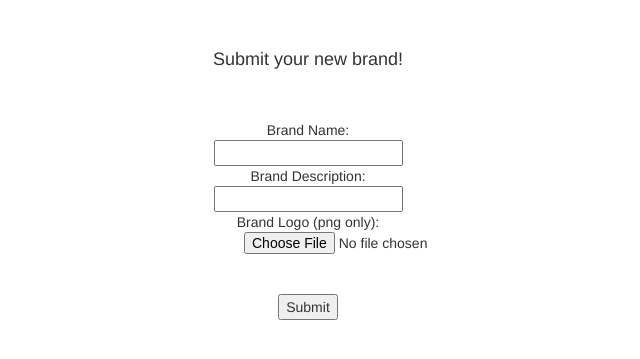
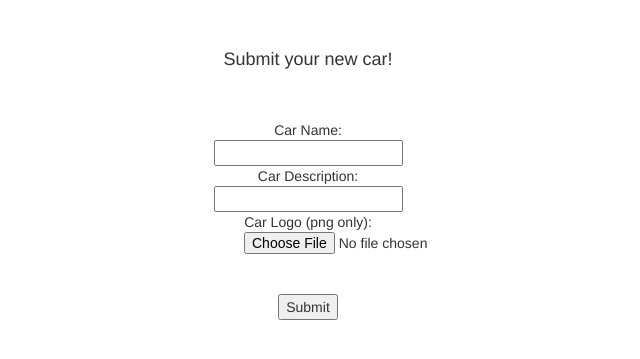
Before and after one commit to abelbarrera15/car_rater, a PHP site: page /new_car.html in a window 1280 px wide. Shown: the top 359 px of the page, without its empty margins (332-972 px from the left). Run offline with PHP 8.4, Linux system fonts and the light colour scheme; some libraries are stand-ins or nearby versions.

Commit message:
car pages done

```diff
--- a/car_page.php
+++ b/car_page.php
@@ -39,7 +39,7 @@
       <h1> What car do you want to review or know more about? </h1>
       </br>
       </br>
-      <a href="https://in-info-web4.informatics.iupui.edu/~abbarrer/final_proj/new_car.html"> <h4>Add New Car</h4> </a>
+      <a href="https://in-info-web4.informatics.iupui.edu/~abbarrer/final_proj/new_car.html" id = "new_car"> <h4>Add New Car</h4> </a>
       </br>
       </br>
     </div>
@@ -79,8 +79,11 @@
 
 <script>
       function main() {
+        const urlParams = new URLSearchParams(window.location.search);
+        const brand_id = urlParams.get('id');
         let carData = <?php echo $_SESSION['car_data'];?>;
         var carHTML = document.getElementById("car_info");
+        document.getElementById("new_car").href="https://in-info-web4.informatics.iupui.edu/~abbarrer/final_proj/new_car.html?brand_id=" + brand_id
         let row_nums = carData.length / 3
         if (parseInt(carData.length / 3) != row_nums){
           row_nums = parseInt(carData.length / 3) + 1
--- a/new_car.html
+++ b/new_car.html
@@ -2,7 +2,7 @@
 <html lang="en">
   <meta charset="utf-8" />
   <style>
-    .brand_form {
+    .car_form {
       text-align: center;
     }
   </style>
@@ -22,47 +22,52 @@
   </head>
   <body>
     <main></main>
-    <div class="brand_form" id="disp">
+    <div class="car_form" id="disp">
       <br />
       <br />
-      <h4>Submit your new brand!</h4>
+      <h4>Submit your new car!</h4>
       <br />
       <br />
       <form action="new_car_submit.php" method="POST">
-        Brand Name:<br />
-        <input type="text" name="brand_name" required />
+        Car Name:<br />
+        <input type="text" name="car_name" required />
         <br />
-        Brand Description:<br />
-        <input type="text" name="brand_desc" required />
+        Car Description:<br />
+        <input type="text" name="car_desc" required />
         <br />
-        Brand Logo (png only):<br />
+        Car Logo (png only):<br />
         <input
           style="margin-left: 45%; margin-right: 45%"
           type="file"
-          name="brand_img"
-          id="brand_img"
+          name="car_img"
+          id="car_img"
           accept=".png"
           required
         />
         <br />
         <br />
+        <input type="hidden" id="brand_id" name="brand_id" value="" />
         <input type="hidden" id="base64_img" name="base64_img" value="" />
         <input type="submit" name="submit" />
       </form>
     </div>
     <script>
-      file_input = document.getElementById("brand_img");
+      const urlParams = new URLSearchParams(window.location.search);
+      const brand_id = urlParams.get("brand_id");
+      file_input = document.getElementById("car_img");
       file_input.onchange = () => {
         var reader = new FileReader();
-        const file = document.querySelector("#brand_img").files[0];
+        const file = document.querySelector("#car_img").files[0];
         reader.readAsDataURL(file);
         reader.onload = function () {
           document.getElementById("base64_img").value = reader.result.substring(
             22,
             reader.result.length
           );
+          document.getElementById("brand_id").value = brand_id;
         };
       };
+      //need to add brand id here so that I can return on new_car_submit to page
       var dispHTML = document.getElementById("disp");
       if ($.cookie("user_name") == undefined) {
         dispHTML.innerHTML =
```
Also changed, not shown: new_car_submit.php (+35 -0 lines), part_page.php (added).
